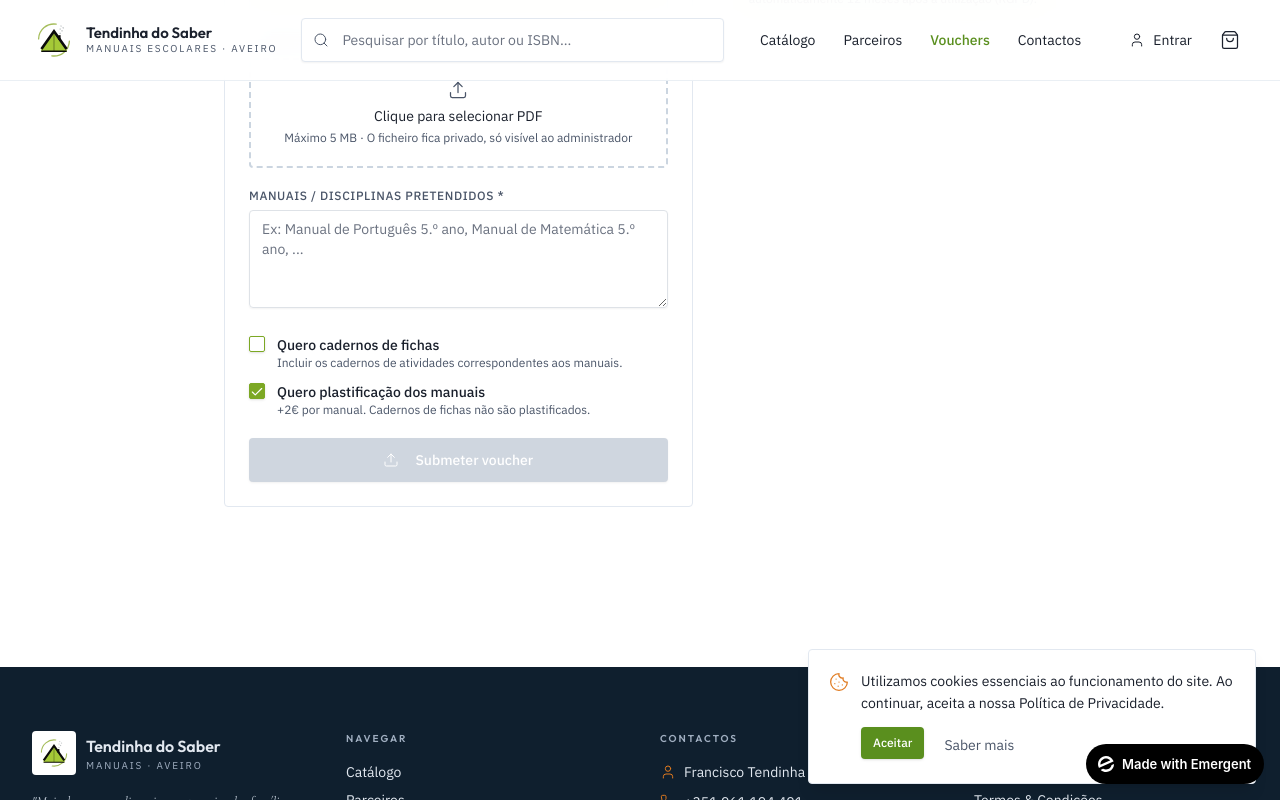
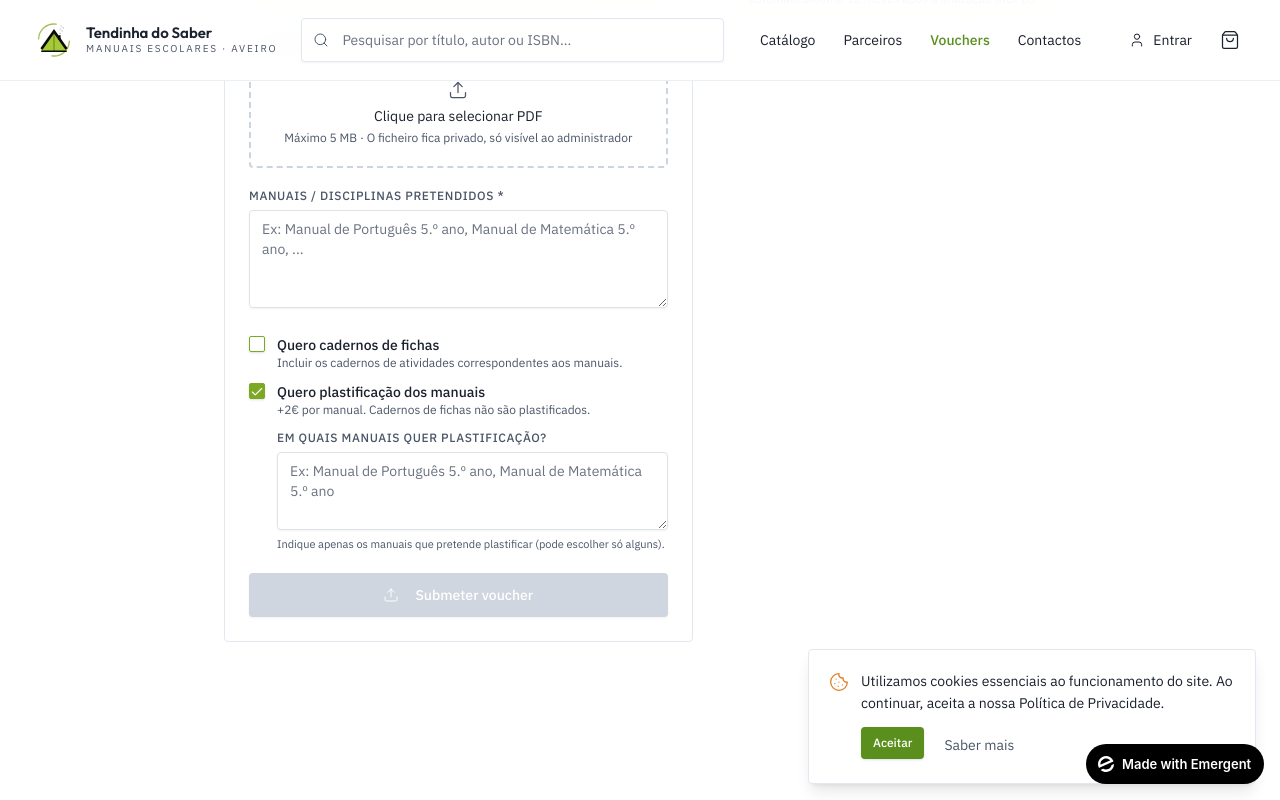
Before and after one commit to Jetroom14/Tendinha-do-Saber, a React (Create React App) app in the folder frontend/: page /vouchers in a window 1280 px wide. Both pictures are taken after a click on the label 458 px from the left and 990 px from the top of the page. Shown: the part 590-1390 px from the top of the page. Built offline with nearby package versions, Linux system fonts and the light colour scheme; no server answers.

Commit message:
auto-commit for e8f65db9-ef67-4f4f-84cc-e2e6f6f20933

```diff
--- a/frontend/src/pages/VouchersPage.jsx
+++ b/frontend/src/pages/VouchersPage.jsx
@@ -19,6 +19,7 @@ export default function VouchersPage() {
     manuals: "",
     wants_workbooks: false,
     wants_lamination: false,
+    lamination_details: "",
   });
   const [file, setFile] = useState(null);
   const [submitting, setSubmitting] = useState(false);
@@ -58,6 +59,9 @@ export default function VouchersPage() {
         if (code) fd.append("code", code);
         fd.append("wants_workbooks", String(form.wants_workbooks));
         fd.append("wants_lamination", String(form.wants_lamination));
+        if (form.wants_lamination && form.lamination_details.trim()) {
+          fd.append("lamination_details", form.lamination_details.trim());
+        }
         await api.post("/vouchers/upload", fd, { headers: { "Content-Type": "multipart/form-data" } });
       } else {
         await api.post("/vouchers", {
@@ -67,11 +71,12 @@ export default function VouchersPage() {
           code,
           wants_workbooks: form.wants_workbooks,
           wants_lamination: form.wants_lamination,
+          lamination_details: form.wants_lamination ? form.lamination_details.trim() : null,
         });
       }
       setDone(true);
       toast.success("Voucher submetido. Vamos analisar e entraremos em contacto.");
-      setForm({ name: "", contact: "", code: "", manuals: "", wants_workbooks: false, wants_lamination: false });
+      setForm({ name: "", contact: "", code: "", manuals: "", wants_workbooks: false, wants_lamination: false, lamination_details: "" });
       setFile(null);
     } catch (err) {
       toast.error(formatApiErrorDetail(err.response?.data?.detail));
@@ -172,12 +177,25 @@ export default function VouchersPage() {
               </span>
             </label>
             <label className="flex items-start gap-3 cursor-pointer">
-              <Checkbox checked={form.wants_lamination} onCheckedChange={(v) => setForm({...form, wants_lamination: !!v})} data-testid="voucher-want-lamination"/>
+              <Checkbox checked={form.wants_lamination} onCheckedChange={(v) => setForm({...form, wants_lamination: !!v, lamination_details: v ? form.lamination_details : ""})} data-testid="voucher-want-lamination"/>
               <span className="text-sm leading-snug">
                 <span className="font-medium text-[#1A202C]">Quero plastificação dos manuais</span>
                 <span className="block text-xs text-[#4A5568]">+2€ por manual. Cadernos de fichas não são plastificados.</span>
               </span>
             </label>
+            {form.wants_lamination && (
+              <div className="pl-7" data-testid="voucher-lamination-details-wrap">
+                <Label className="text-xs uppercase tracking-wider text-[#4A5568] mb-1.5 block">Em quais manuais quer plastificação?</Label>
+                <Textarea
+                  value={form.lamination_details}
+                  onChange={(e)=>setForm({...form, lamination_details: e.target.value})}
+                  placeholder="Ex: Manual de Português 5.º ano, Manual de Matemática 5.º ano"
+                  rows={3}
+                  data-testid="voucher-lamination-details-input"
+                />
+                <p className="text-[11px] text-[#4A5568] mt-1.5">Indique apenas os manuais que pretende plastificar (pode escolher só alguns).</p>
+              </div>
+            )}
           </div>
 
           {/* Aviso credencial */}
```
Also changed, not shown: 1 other file (tests, documents, lock files or other folders).
